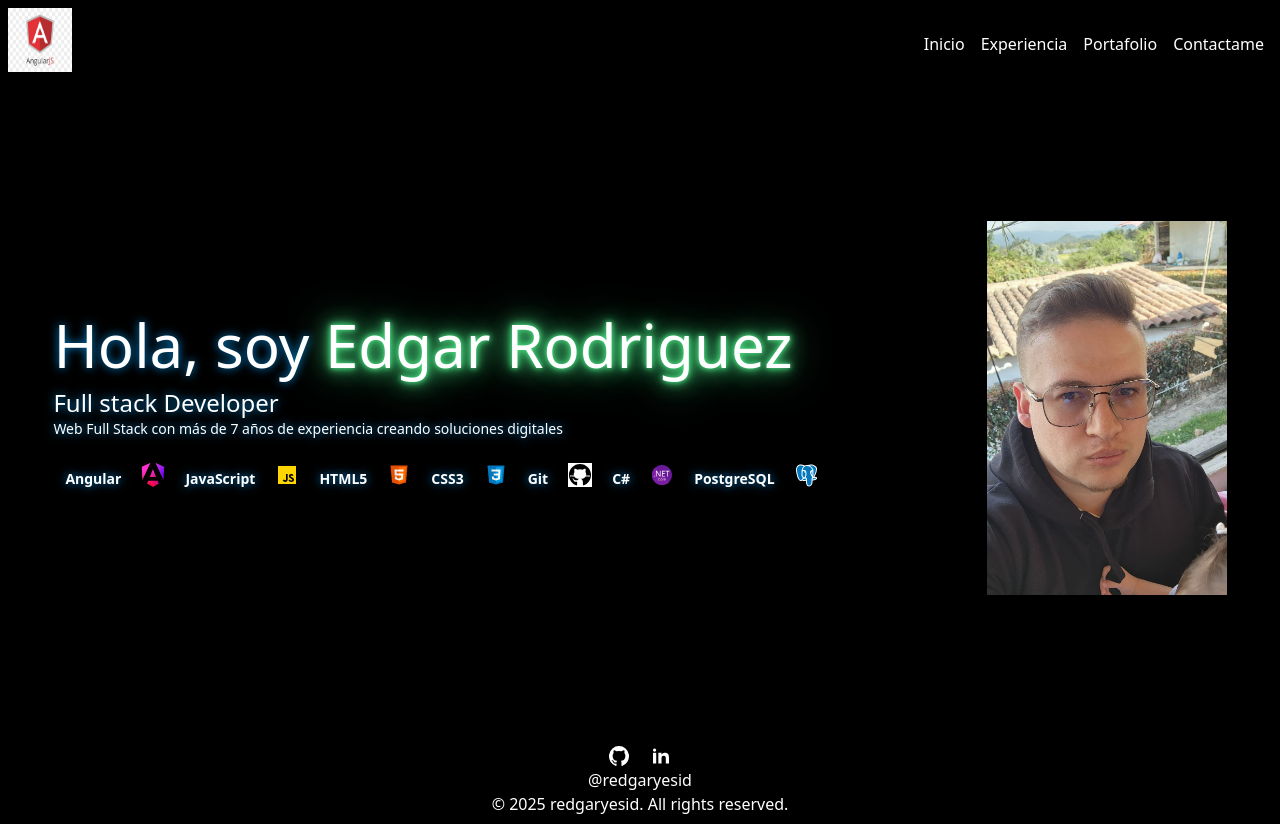
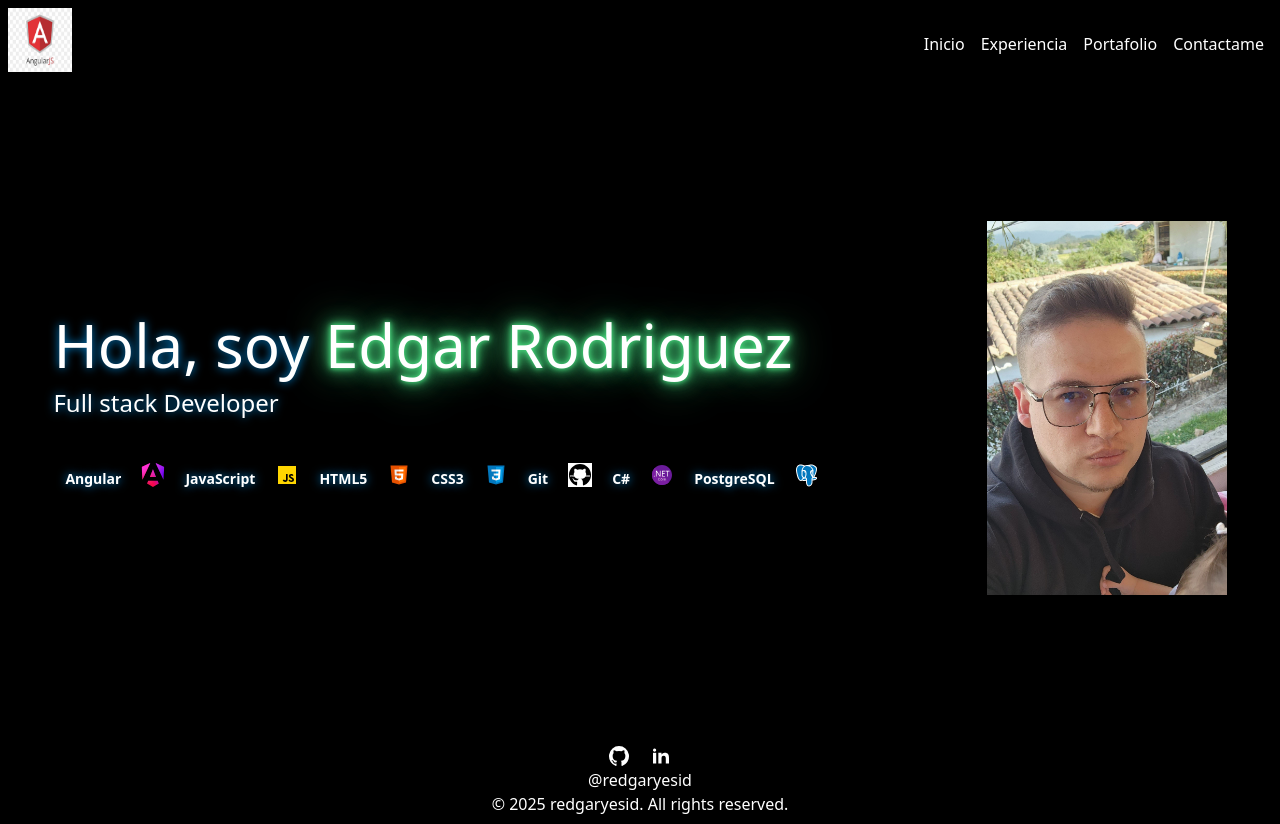
Before and after one commit to redgaryesid/redgaryesid.github.io, an Angular app: page / in a window 1280 px wide. Built offline with nearby package versions, Linux system fonts and the light colour scheme.

Commit message:
Corrección de bug en el home en pantallas pequeñas

```diff
--- a/src/app/home/page/home.css
+++ b/src/app/home/page/home.css
@@ -4,8 +4,17 @@
 .typing-effect {
   overflow: hidden;
   white-space: nowrap;
-  border-right: 3px solid #000;
+  border-right: 3px solid currentColor;
   animation: typing 3s steps(30), blink .5s step-end infinite alternate;
+}
+
+/* 📱 Móvil */
+@media (max-width: 640px) {
+  .typing-effect {
+    white-space: normal;
+    border-right: none;
+    animation: fadeIn 1s ease-in-out;
+  }
 }
 
 @keyframes typing {
@@ -15,8 +24,17 @@
 
 @keyframes blink {
   from { border-color: transparent; }
-  to { border-color: black; }
+  to { border-color: currentColor; }
 }
+
+@keyframes fadeIn {
+  from { opacity: 0; }
+  to { opacity: 1; }
+}
+
+
+
+
 .neon-text {
   color: #fff;
   text-shadow:
--- a/src/app/home/page/home.html
+++ b/src/app/home/page/home.html
@@ -2,7 +2,7 @@
     <div class="md:mr-30">
         <h1 class="glow-text ml-2 md:ml-0 md:text-6xl mb-3">Hola, soy <span class="neon-text">Edgar Rodriguez</span></h1>
         <p class="glow-text ml-2 md:ml-0 md:text-2xl">Full stack Developer</p>
-        <p class="glow-text ml-2 md:ml-0 md:typing-effect md:text-sm">Web Full Stack con más de 7 años de experiencia creando soluciones digitales</p>
+        <p class="glow-text ml-2 md:ml-0 typing-effect md:text-sm">Web Full Stack con más de 7 años de experiencia creando soluciones digitales</p>
         <div class="mt-6">
             @for (skill of skills; track $index) {
                 <span class="inline-block bg-accent text-accent-text rounded-full px-3 py-1 md:text-sm font-semibold mr-2 mb-2 glow-text">{{skill.name}}</span>
```
